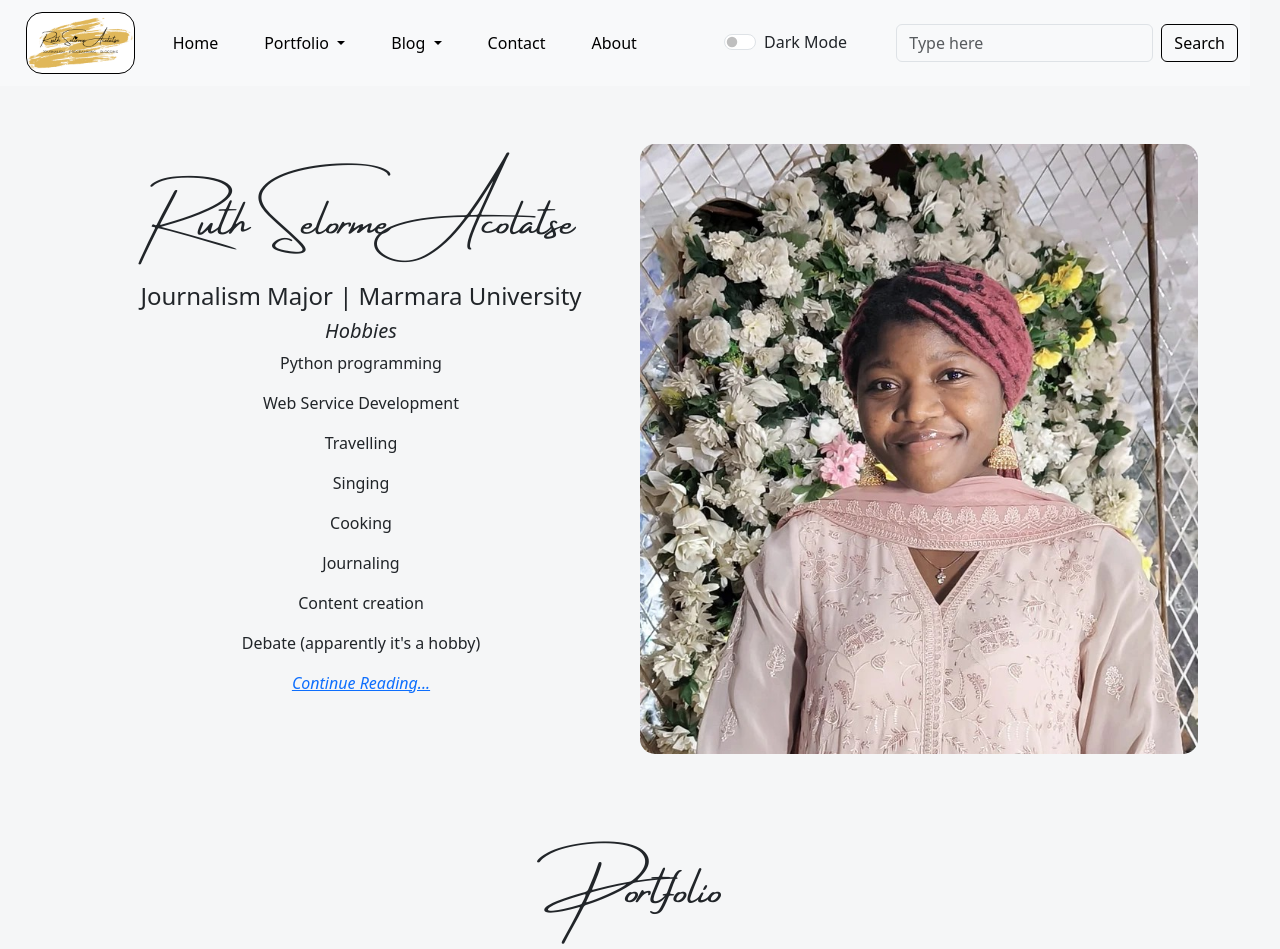
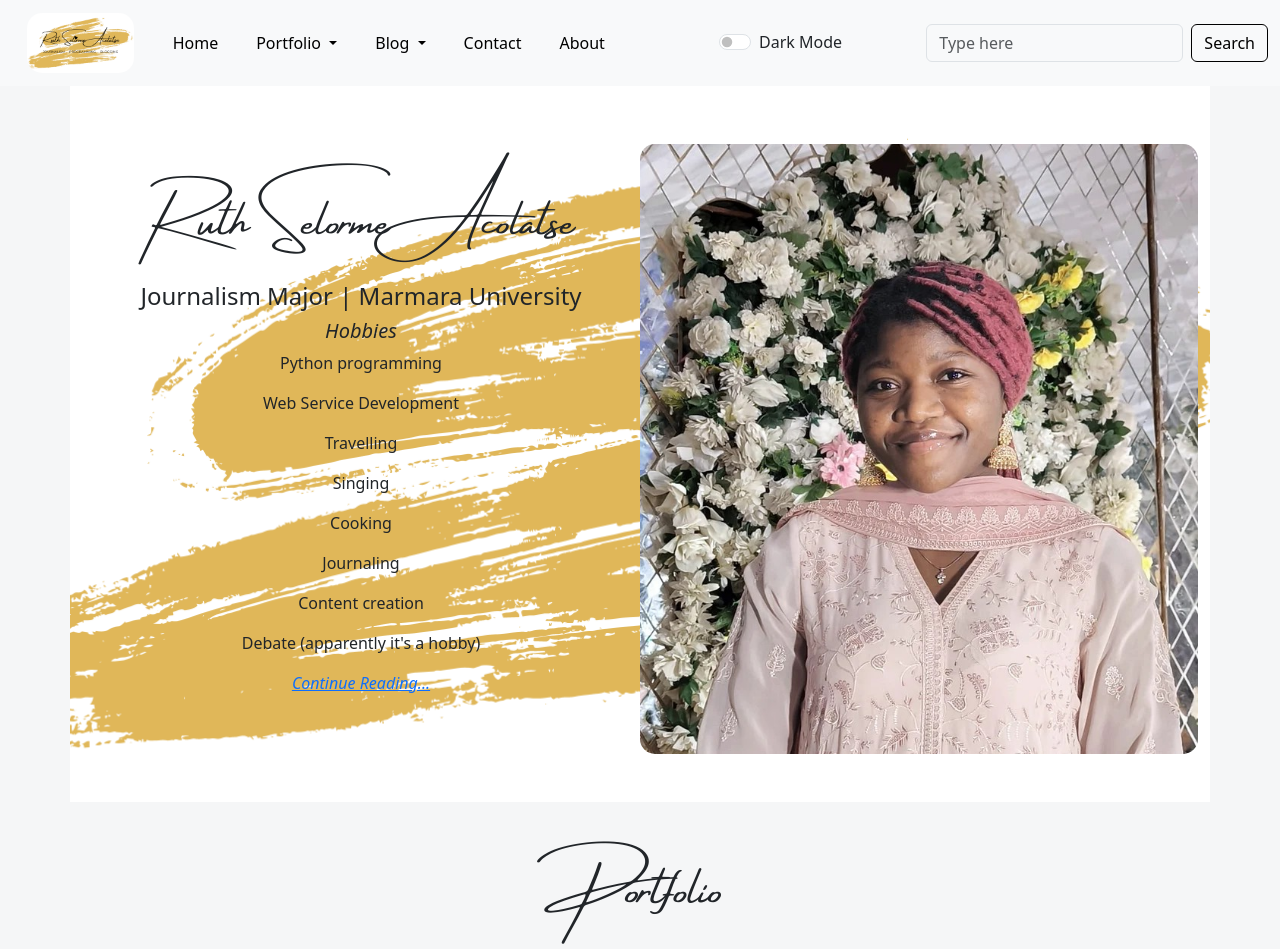
Before and after one commit to Selorme/ruthselormeacolatse, a Flask app: page / in a window 1280 px wide. Shown: the top 949 px of the page. Run offline with Flask 3, Linux system fonts and the light colour scheme; some libraries are stand-ins or nearby versions.

Commit message:
updated everything

```diff
--- a/app.py
+++ b/app.py
@@ -7,6 +7,7 @@ from flask_admin import Admin
 from flask_admin.contrib.sqla import ModelView
 from markupsafe import Markup
 import click
+import smtplib
 
 
 # Define your PostView to render HTML content properly
@@ -121,12 +122,26 @@ def ugescapades():
 @app.route("/Türkiye-Geçilmez")
 def turkiyegecilmez():
     posts = Post.query.filter_by(category='Türkiye Geçilmez').all()
-    return render_template("turkiyegecilmez.html", posts=posts,  copyright_year=year)
+    return render_template("turkiyegecilmez.html", posts=posts, copyright_year=year)
 
 
-# @app.route("/contact")
-# def contact():
-#     return render_template("contact.html", copyright_year=year)
+@app.route("/contact", methods=["GET", "POST"])
+def contact():
+    if request.method == "POST":
+        name = request.form['name']
+        email = request.form['email']
+        messages = request.form['message']
+
+        my_email = "ruthacolatse.official@gmail.com"
+        password = "ekdkxegsfexyfpkd"
+
+        with smtplib.SMTP("smtp.gmail.com", 587) as connection:
+            connection.starttls()
+            connection.login(user=my_email, password=password)
+            connection.sendmail(from_addr=email, to_addrs=my_email,
+                                msg=f"Subject: New Message From Your Website!\n\nName: {name}\nEmail address: {email}\nMessage: {messages}")
+        return render_template("contact.html", message_sent=True, copyright_year=year)
+    return render_template("contact.html", message_sent=False, copyright_year=year)
 
 
 @app.route("/Audacious-Men-Series")
@@ -146,7 +161,8 @@ def show_post(index):
     # Get unique categories for navigation
     categories = db.session.query(Post.category).distinct().all()
     category_list = [category[0] for category in categories]
-    return render_template("post.html", post=post, all_posts=all_posts, current_category=post.category, categories=category_list, comments=comments)
+    return render_template("post.html", post=post, all_posts=all_posts, current_category=post.category,
+                           categories=category_list, comments=comments)
 
 
 @app.cli.command('create-db')
@@ -178,6 +194,9 @@ def submit_comment(post_id):
     email = request.form['email']
     comment_content = request.form['comment']
 
+    # Check if this is a reply to an existing comment
+    parent_id = request.form.get('parent_id')  # Use parent_id for replies
+
     # Create a new comment instance
     new_comment = Comment(
         post_id=post_id,
@@ -186,6 +205,10 @@ def submit_comment(post_id):
         content=comment_content,
         timestamp=datetime.utcnow()  # Use the current UTC timestamp
     )
+
+    if parent_id:
+        # If there's a parent_id, this is a reply
+        new_comment.parent_id = parent_id
 
     # Add and commit the new comment to the database
     db.session.add(new_comment)
--- a/static/css/styles.css
+++ b/static/css/styles.css
@@ -10,8 +10,8 @@
 }
 
 /* Add some padding between items on the navbar*/
-.nav-item {
-    padding-right: 30px;
+.nav-link {
+    padding-right: 30px !important;
 }
 
 /* Ensures navbar stays or sticks to the top when you are scrolling the page */
@@ -109,8 +109,16 @@ body.dark-mode .toggler-icon span {
     color:  #0D6EFD !important; /* Override Bootstrap's default styles */
 }
 
-.logo {
-    outline: 1.5px solid black; /* 3px is the width, solid is the style, black is the color */
+.socials {
+  margin: 0 10px;
+}
+
+.d-flex {
+  display: flex;
+}
+
+.gap-3 {
+  gap: 20px;
 }
 
 /* For my name and tiny logo on the navbar */
@@ -142,6 +150,13 @@ body.dark-mode .toggler-icon span {
     border-radius: 15px
 }
 
+/* Ensures the image doesn't overflow its container */
+.responsive-image-index {
+    width: 100%; /* Fill the width of the container */
+    height: 40vh; /* Maintain aspect ratio */
+    border-radius: 15px
+}
+
 /* Makes the border of the logo image not rounder*/
 .logo {
     border-radius: 15px
@@ -157,12 +172,7 @@ body.dark-mode .toggler-icon span {
 }
 
 body.dark-mode #me {
-    color: white !important;
-    text-shadow:
-        -1px -1px 0 black,
-        1px -1px 0 black,
-        -1px 0.5px 0 black,
-        1px 1px 0 black;
+    color: black !important;
 }
 
 #me {
@@ -400,6 +410,11 @@ body.dark-mode .form-control::placeholder {
   color: white; /* White placeholder color in dark mode */
 }
 
+/* text color for header hero in dark mode */
+body.dark-mode .me-text {
+    color: black;
+}
+
 body.dark-mode .form-control {
     color: white !important;
 }
--- a/templates/index.html
+++ b/templates/index.html
@@ -3,7 +3,7 @@
 {% block content %}
 
   <!-- Introduction Hero -->
-  <section class="container" id="content">
+  <section class="container" id="content" style="background-image: url('{{ url_for('static', filename='img/hbg.png') }}'); background-size: cover; background-position: center; background-repeat: no-repeat;">
     <div class="row flex-lg-row-reverse align-items-center g-5 py-5 mx-5">
       <div class="col-10 col-sm-8 col-lg-6 mx-auto">
         <div class="responsive-image-container d-block mx-auto">
@@ -11,17 +11,17 @@
         </div>
       </div>
       <div class="col-lg-6">
-        <h1 class="lead-text display-5 lh-1 mb-3" id="me">Ruth Selorme Acolatse</h1>
-        <h4>Journalism Major | Marmara University</h4>
-        <h5><i>Hobbies</i></h5>
-          <p>Python programming</p>
-          <p>Web Service Development</p>
-          <p>Travelling</p>
-          <p>Singing</p>
-          <p>Cooking</p>
-          <p>Journaling</p>
-          <p>Content creation</p>
-          <p>Debate (apparently it's a hobby)
+        <h1 class="lead-text display-5 lh-1 mb-3" id="me"><strong>Ruth Selorme Acolatse</strong></h1>
+        <h4 class="me-text">Journalism Major | Marmara University</h4>
+        <h5 class="me-text"><i>Hobbies</i></h5>
+          <p class="me-text">Python programming</p>
+          <p class="me-text">Web Service Development</p>
+          <p class="me-text">Travelling</p>
+          <p class="me-text">Singing</p>
+          <p class="me-text">Cooking</p>
+          <p class="me-text">Journaling</p>
+          <p class="me-text">Content creation</p>
+          <p class="me-text">Debate (apparently it's a hobby)
         <p><a href="{{ url_for('about') }}"><em>Continue Reading...</em></a></p>
        </div>
       </div>
@@ -38,7 +38,7 @@
           <div class="row row-cols-1 row-cols-md-2 row-cols-lg-2 g-4">
             <!-- First Project -->
             <div class="col" id="first-project">
-              <img src="{{ url_for('static', filename='img/spotifylogo.jpg') }}" class="responsive-image">
+              <img src="{{ url_for('static', filename='img/spotifylogo.jpg') }}" class="responsive-image-index">
               <h3 class="title">Spotify top-100 songs of the day playlist creator</h3>
               <p>Sometimes all we want to do is to create a special playlist for that special day. This project uses Spotify's API, requests module, and web scraping capabilities to seamlessly create that special playlist based on the top 100 billboard songs from any given day of your choice...</p>
               <p><a href="/post/16"><em>Read More...</em></a></p>
@@ -46,7 +46,7 @@
 
             <!-- Second Project -->
             <div class="col" id="second-project">
-              <img src="{{ url_for('static', filename='img/webbot.jpg') }}" class="responsive-image">
+              <img src="{{ url_for('static', filename='img/webbot.jpg') }}" class="responsive-image-index">
               <h3 class="title">Twitter bot (Automation)</h3>
               <p>Bots! They are everywhere. Some even swear they are going to take our jobs but all you've got to do is learn how to make them do the work for you so they don't take your job, they provide you with a new job - watching them. Using Selenium, here's a bot I created to make your tweets for you while you enjoy your beverage...</p>
               <p><a href="{{ url_for('projects') }}"><em>Read More...</em></a></p>
@@ -54,7 +54,7 @@
 
             <!-- Third Project -->
             <div class="col" id="third-project">
-              <img src="{{ url_for('static', filename='img/transcription.jpeg') }}" class="responsive-image">
+              <img src="{{ url_for('static', filename='img/transcription.jpeg') }}" class="responsive-image-index">
               <h3 class="title">Speech to Text (Transcription)</h3>
               <p>Sometimes you just can't catch the words people say or even if you do, you forget after blinking. Not to worry, this project uses pydub and Google Cloud's speech recognition to transcribe any audio you want to transcribe. Best of all, even though Google has an audio size limit of 10MB, you can transcribe any size audio using this code and here's why...</p>
               <p><a href="/post/17"><em>Read More...</em></a></p>
@@ -62,7 +62,7 @@
 
             <!-- Fourth Project -->
             <div class="col" id="fourth-project">
-              <img src="{{ url_for('static', filename='img/quizapp.png') }}" class="responsive-image">
+              <img src="{{ url_for('static', filename='img/quizapp.png') }}" class="responsive-image-index">
               <h3 class="title">Quiz Game</h3>
               <p>So you think you are smart and can best any quiz at all? Can you face off Quiz_Brain in this tkinter designed game and come out victorious? Answer questions about general and weirdly specific knowledge to test the limits of your intellectual capacity while having fun. No! Do not ask GPT for the answers...</p>
               <p><a href="/post/26"><em>Read More...</em></a></p>
@@ -89,7 +89,7 @@
           <div class="row row-cols-1 row-cols-md-2 row-cols-lg-2 g-4">
             <!-- First Project -->
             <div class="col" id="python-blog">
-              <img src="{{ url_for('static', filename='img/python.jpg') }}" class="responsive-image">
+              <img src="{{ url_for('static', filename='img/python.jpg') }}" class="responsive-image-index">
               <h3 class="title">Yapping about Python</h3>
               <p>When I started programming, I made a social media post about it and some of you reached out to ask me about my motivation, the difficulties I encounter and how I overcome them so here's a blog of me yapping about everything python. Enjoy!</p>
               <p><a href="{{ url_for('projects') }}"><em>Read More...</em></a></p>
@@ -97,7 +97,7 @@
 
             <!-- Second Project -->
             <div class="col" id="ugescapades">
-              <img src="{{ url_for('static', filename='img/UG.jpg') }}" class="responsive-image">
+              <img src="{{ url_for('static', filename='img/UG.jpg') }}" class="responsive-image-index">
               <h3 class="title">UG Escapades</h3>
               <p>Living in Ghana is like living in a maze. Living in a university in Ghana is the Hunger Games. You just never know when your very own existence will become a weapon fashioned against you but the good news is I went through the experience so you can learn from mine. Unless...</p>
               <p><a href="{{ url_for('ugescapades') }}"><em>Read More...</em></a></p>
```
Also changed, not shown: templates/about.html (+8 -10 lines), templates/post.html (+23 -1 lines), static/img/hbg.png (added).
